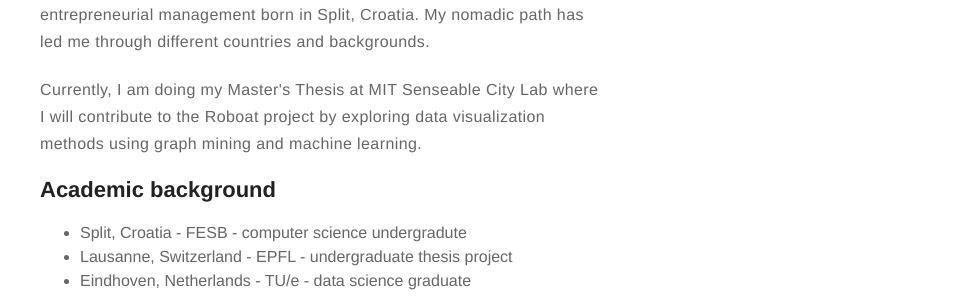
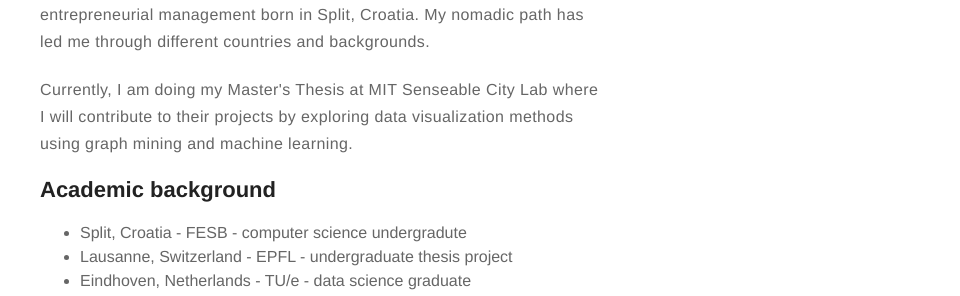
Before and after one commit to dljubenk/dljubenk.github.io, a Jekyll site: the page built from about.md, in a window 1280 px wide. Shown: the part 451-747 px from the top of the page, without its empty margins (320-1280 px from the left). Built offline with Jekyll 4.4.1, drawn with Linux system fonts in a browser that asks for light colours.

Commit message:
Update about.md

```diff
--- a/about.md
+++ b/about.md
@@ -6,7 +6,7 @@ layout: page
 
 <p>I am an academic researcher in the fields of data science visualization and entrepreneurial management born in Split, Croatia. My nomadic path has led me through different countries and backgrounds. </p>
 
-<p>Currently, I am doing my Master's Thesis at MIT Senseable City Lab where I will contribute to the Roboat project by exploring data visualization methods using graph mining and machine learning.</p>
+<p>Currently, I am doing my Master's Thesis at MIT Senseable City Lab where I will contribute to their projects by exploring data visualization methods using graph mining and machine learning.</p>
 
 <h2>Academic background</h2>
 
```
